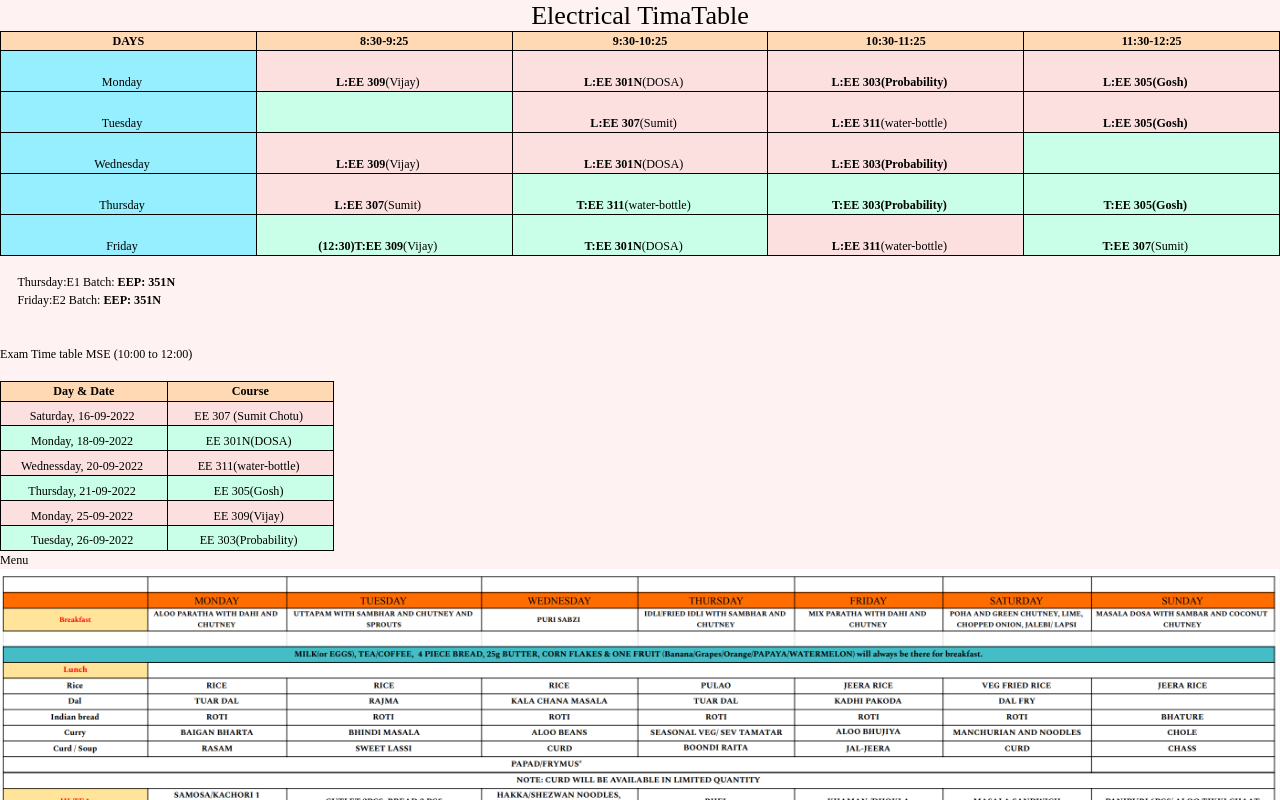
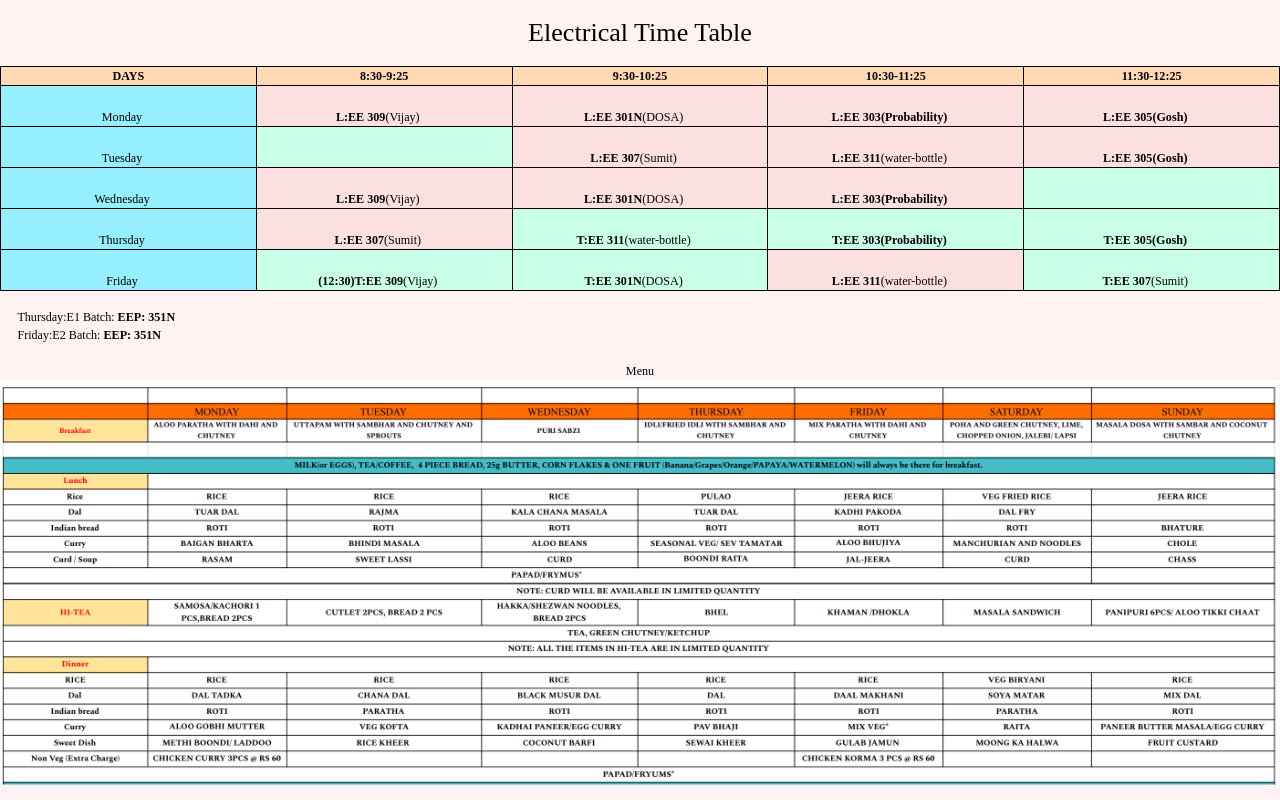
Before and after one commit to Shuffled720/2023-24-TT, a Next.js app: page / in a window 1280 px wide. Shown: the top 800 px of the page. Built offline with nearby package versions, Linux system fonts and the light colour scheme; a web font is replaced by a local one.

Commit message:
ui improved, mse removed

```diff
--- a/app/page.js
+++ b/app/page.js
@@ -6,7 +6,8 @@ export default function Home() {
   return (
     // <div className="h-screen bg-gradient-to-r from-indigo-500 via-purple-500 to-pink-500">
     <div className="h-screen bg-red-50">
-      <h1 className="text-center text-3xl">Electrical TimaTable</h1>
+      <h1 className="text-center text-3xl py-5">Electrical Time Table</h1>
+      <div>
         <table className="table-fixed w-full text-center ">
           <thead>
             <tr key="">
@@ -24,7 +25,7 @@ export default function Home() {
                   <td className='days-col'>{day}</td>
                   {data.tt[day].map((lec, j) => (
                     <>
-                    <td className={lec.type == "Lecture" ? "lecture" : "tut"} ><span className='font-bold'>{lec.title}</span><span>{lec.teacher}</span></td>
+                      <td className={lec.type == "Lecture" ? "lecture" : "tut"} ><p className="text-ellipsis overflow-hidden"><span className='font-bold'>{lec.title}</span><span>{lec.teacher}</span></p></td>
                     </>
                   ))}
                 </tr>
@@ -37,33 +38,9 @@ export default function Home() {
           <h1>Thursday:E1 Batch: <span className='font-bold'>EEP: 351N</span></h1>
           <h1>Friday:E2 Batch: <span className='font-bold'>EEP: 351N</span></h1>
         </div>
-      <br />
-      <h1>Exam Time table MSE (10:00 to 12:00)</h1>
-      <br />
-      <table className="table-fixed w-96 text-center ">
-        <thead>
-          <tr key="">
-            <th>Day & Date</th>
-            <th>Course</th>
-
-          </tr>
-        </thead>
-        <tbody>
-          {data.msett.map((exam, i) => (
-            <>
-              <tr key="" className={i % 2 ? "tut" : "lecture"}>
-                <td>{exam.date}</td>
-                <td>{exam.name}</td>
-              </tr>
-
-            </>
-          ))}
-        </tbody>
-      </table>
-
-
-      <h1>Menu</h1>
+      </div>
+      <h1 className="text-center ">Menu</h1>
       <Image className="menu-img" src="/menu.png" width={500} height={500} />
-    </div>
+    </div >
   )
 }
--- a/helper/data.json
+++ b/helper/data.json
@@ -110,31 +110,5 @@
                 "teacher": "(Sumit)"
             }
         ]
-    },
-    "msett": [
-        {
-            "name": "EE 307 (Sumit Chotu)",
-            "date": "Saturday, 16-09-2022"
-        },
-        {
-            "name": "EE 301N(DOSA)",
-            "date": "Monday, 18-09-2022"
-        },
-        {
-            "name": "EE 311(water-bottle)",
-            "date": "Wednessday, 20-09-2022"
-        },
-        {
-            "name": "EE 305(Gosh)",
-            "date": "Thursday, 21-09-2022"
-        },
-        {
-            "name": "EE 309(Vijay)",
-            "date": "Monday, 25-09-2022"
-        },
-        {
-            "name": "EE 303(Probability)",
-            "date": "Tuesday, 26-09-2022"
-        }
-    ]
+    }
 }
```
Lines whose indentation alone changed are shown as unchanged.
